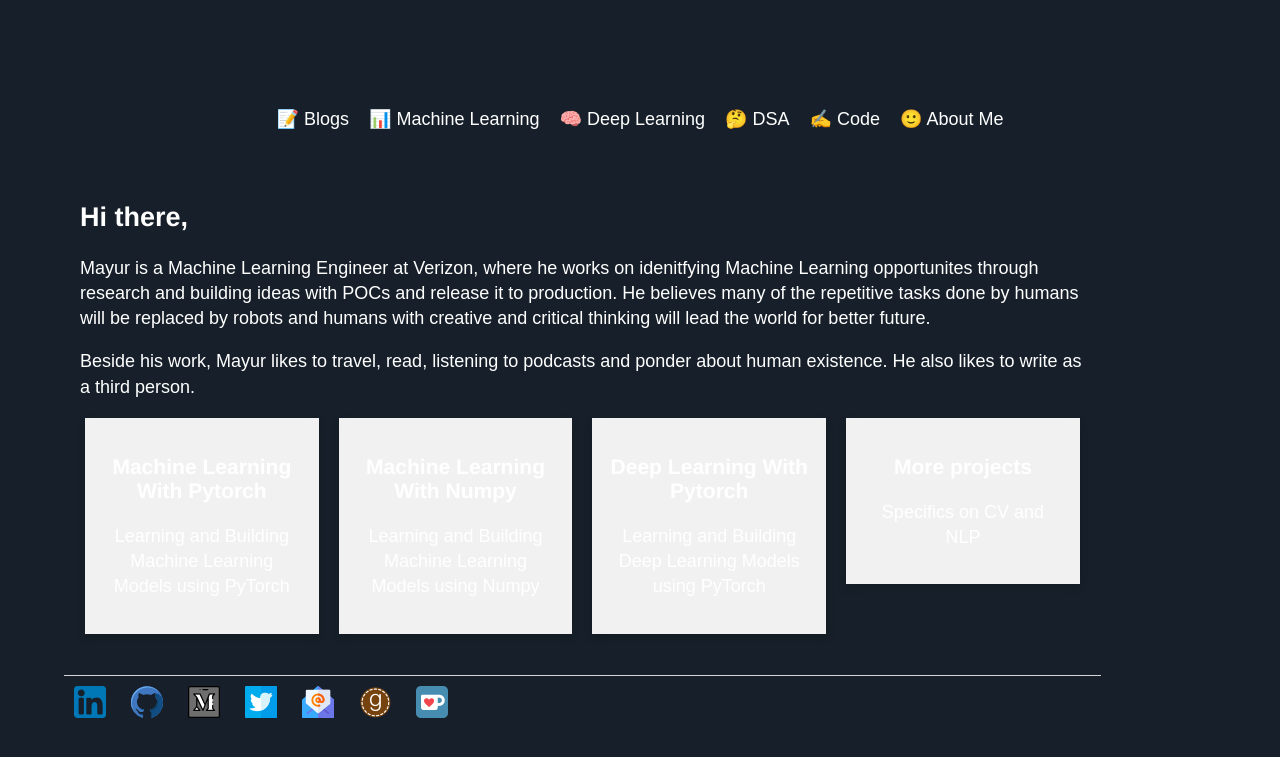
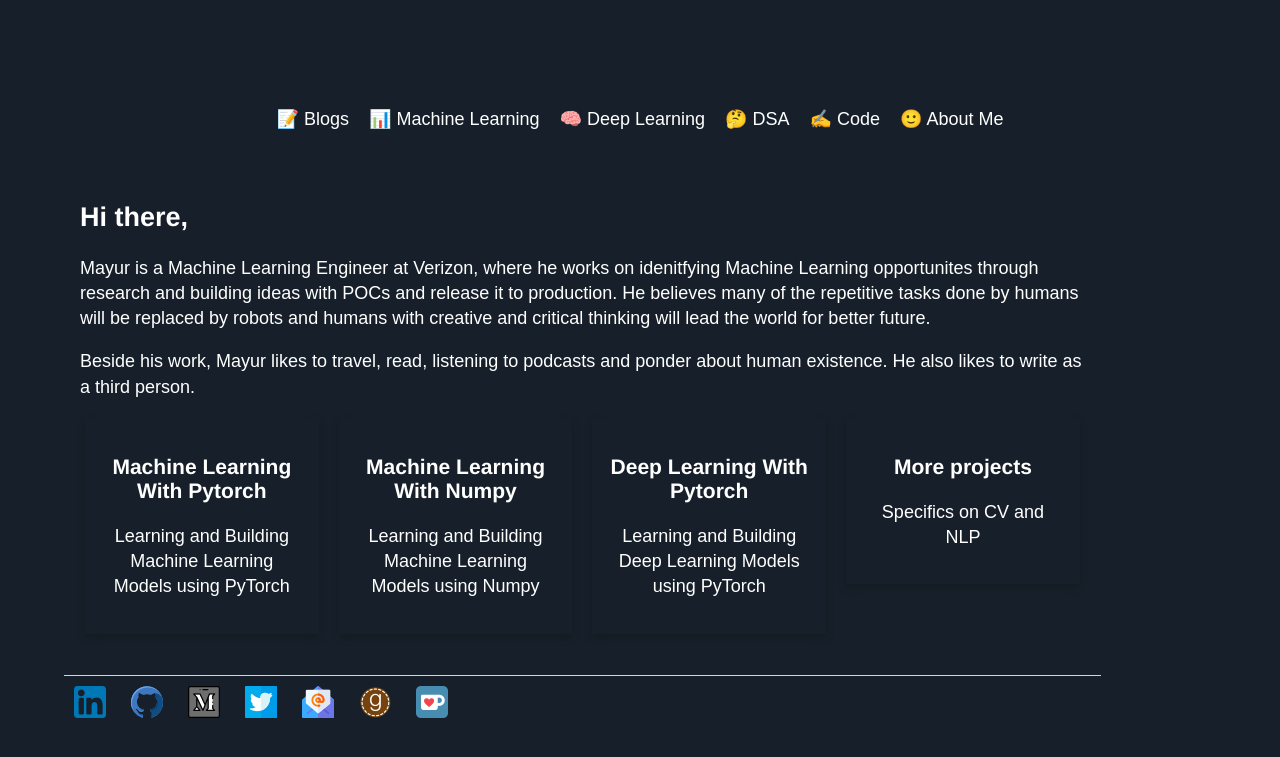
Before and after one commit to Mayurji/mayurji.github.io, a Jekyll site: the page built from about/index.html, in a window 1280 px wide. Shown: the top 757 px of the page. Built offline with Jekyll 4.4.1, drawn with Linux system fonts in a browser that asks for light colours; nearby versions of some CDN libraries.

Commit message:
Update project.css

```diff
--- a/css/project.css
+++ b/css/project.css
@@ -28,7 +28,7 @@
   box-shadow: 0 4px 8px 0 rgba(0, 0, 0, 0.2); /* this adds the "card" effect */
   padding: 16px;
   text-align: center;
-  background-color: #f1f1f1;
+  background-color: #fffff;
 }
 
 /* Responsive columns - one column layout (vertical) on small screens */
```
